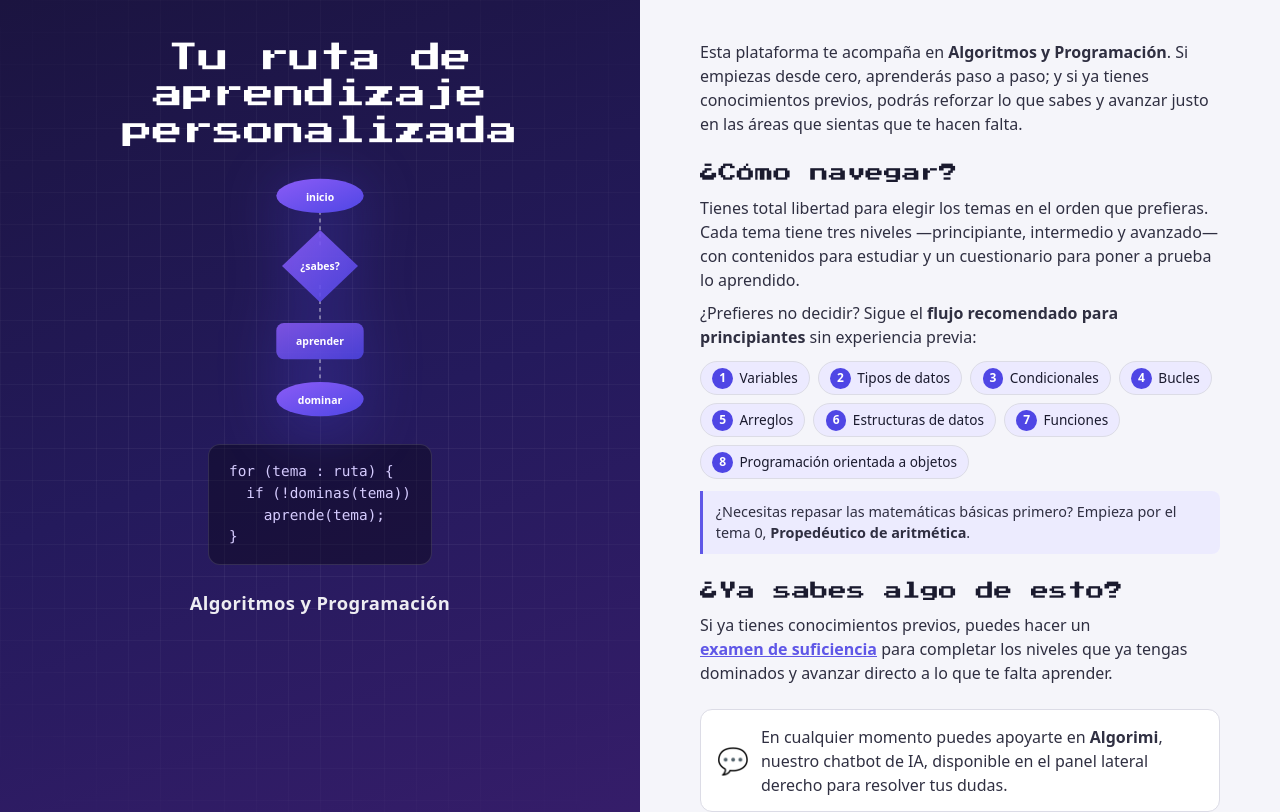
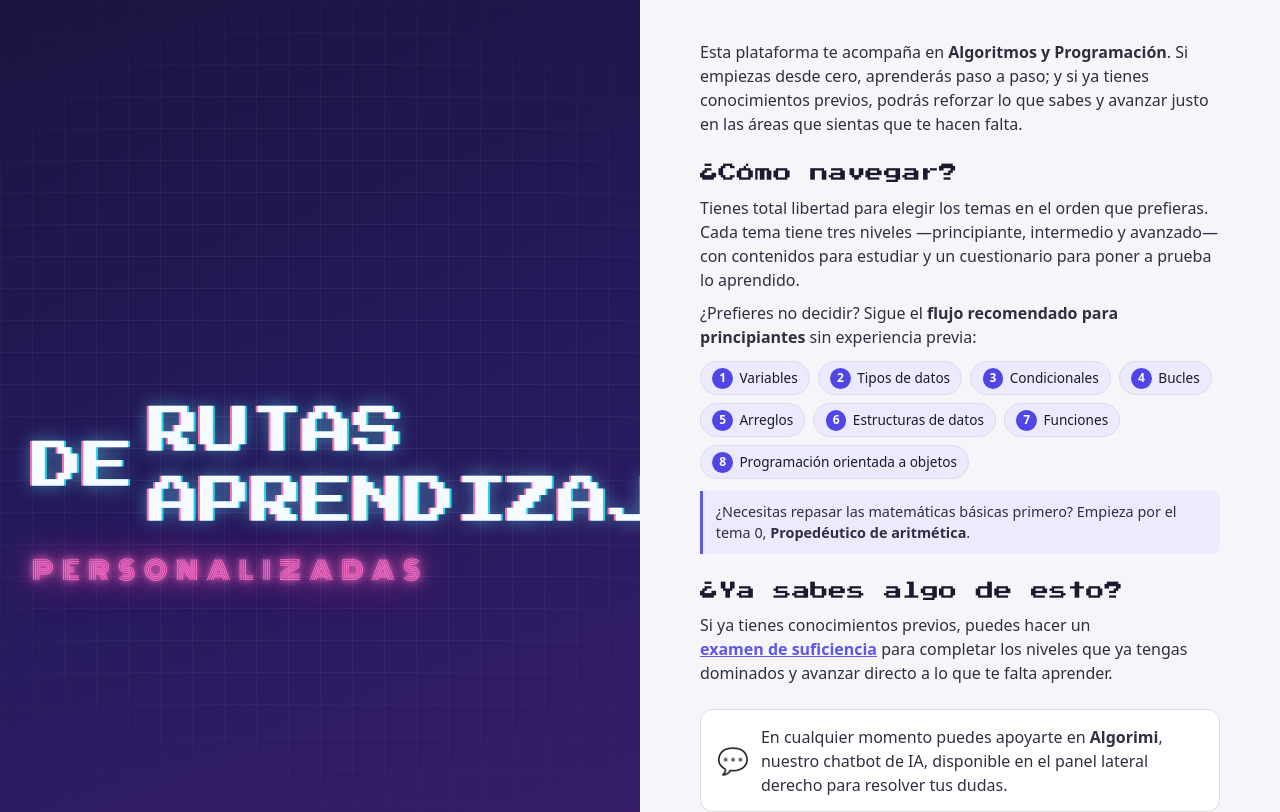
Before and after one commit to Heyzel/App-Ruta, a React (Vite) app: page / in a window 1280 px wide. Shown: the top 812 px of the page. Built offline with nearby package versions, Linux system fonts and the light colour scheme; no server answers.

Commit message:
feature: cambio visual en el titulo

```diff
--- a/index.html
+++ b/index.html
@@ -8,7 +8,7 @@
     <link rel="preconnect" href="https://fonts.googleapis.com" />
     <link rel="preconnect" href="https://fonts.gstatic.com" crossorigin />
     <link
-      href="https://fonts.googleapis.com/css2?family=Press+Start+2P&display=swap"
+      href="https://fonts.googleapis.com/css2?family=Press+Start+2P&family=Monoton&display=swap"
       rel="stylesheet"
     />
     <script
--- a/src/pages/Bienvenida.css
+++ b/src/pages/Bienvenida.css
@@ -10,6 +10,7 @@
   display: flex;
   flex-direction: column;
   align-items: center;
+  justify-content: center;
   overflow: hidden;
   background: linear-gradient(160deg, #1b1440 0%, #241a5c 45%, #3b1e6e 100%);
   color: #ffffff;
@@ -25,53 +26,6 @@
     linear-gradient(90deg, rgba(255, 255, 255, 0.05) 1px, transparent 1px);
   background-size: 32px 32px;
   mask-image: radial-gradient(circle at 50% 40%, #000 30%, transparent 78%);
-}
-
-.bienvenida-arte-contenido {
-  position: relative;
-  display: flex;
-  flex-direction: column;
-  align-items: center;
-  gap: 1.5rem;
-}
-
-.bienvenida-diagrama {
-  width: 190px;
-  height: auto;
-  filter: drop-shadow(0 10px 30px rgba(79, 70, 229, 0.45));
-}
-
-.bienvenida-linea {
-  stroke: rgba(255, 255, 255, 0.4);
-  stroke-width: 2;
-  stroke-dasharray: 4 4;
-}
-
-.bienvenida-nodo-texto {
-  fill: #ffffff;
-  font-size: 11px;
-  font-weight: 600;
-  text-anchor: middle;
-  font-family: system-ui, sans-serif;
-}
-
-.bienvenida-codigo {
-  margin: 0;
-  padding: 1rem 1.25rem;
-  border-radius: 12px;
-  background: rgba(0, 0, 0, 0.35);
-  border: 1px solid rgba(255, 255, 255, 0.12);
-  color: #d6ccff;
-  font: 0.9rem/1.5 'Consolas', 'Courier New', monospace;
-  white-space: pre;
-}
-
-.bienvenida-arte-lema {
-  margin: 0;
-  font-size: 1.15rem;
-  font-weight: 700;
-  letter-spacing: 0.02em;
-  opacity: 0.92;
 }
 
 /* ---- Mitad derecha: contenido ---- */
@@ -90,11 +44,60 @@
 }
 
 .bienvenida-titulo {
-  margin: 0 0 1.5rem;
-  font-size: 1.9rem;
-  line-height: 1.2;
-  text-align: center;
+  display: inline-grid;
+  grid-template-columns: auto auto;
+  align-items: start;
+  column-gap: 0.9rem;
+  row-gap: 0.2rem;
+  margin: 0 auto;
   color: #ffffff;
+}
+
+.bienvenida-titulo-de,
+.bienvenida-titulo-rutas,
+.bienvenida-titulo-aprendizaje {
+  display: block;
+  line-height: 1.3;
+  font-size: clamp(2rem, 5.4vw, 3.2rem);
+  color: #f5fbff;
+  text-shadow:
+    2px 0 #22d3ee,
+    -2px 0 #f472b6,
+    0 0 18px rgba(103, 232, 249, 0.55);
+}
+
+.bienvenida-titulo-de {
+  grid-column: 1;
+  grid-row: 1 / 3;
+  align-self: center;
+}
+
+.bienvenida-titulo-rutas {
+  grid-column: 2;
+  grid-row: 1;
+}
+
+.bienvenida-titulo-aprendizaje {
+  grid-column: 2;
+  grid-row: 2;
+}
+
+.bienvenida-titulo-personalizadas {
+  display: block;
+  grid-column: 1 / 3;
+  grid-row: 3;
+  margin-top: 0.8rem;
+  text-align: left;
+  font-family: 'Monoton', var(--font-titulo);
+  font-weight: 400;
+  font-size: clamp(1.1rem, 2.6vw, 1.6rem);
+  letter-spacing: 0.32em;
+  color: #ff6ec7;
+  text-shadow:
+    0 0 6px #ff6ec7,
+    0 0 14px #ff6ec7,
+    0 0 28px #d6409f,
+    0 0 46px #d6409f;
 }
 
 .bienvenida-intro {
--- a/src/pages/Bienvenida.jsx
+++ b/src/pages/Bienvenida.jsx
@@ -41,40 +41,12 @@ export function Bienvenida() {
   return (
     <div className="bienvenida">
       <aside className="bienvenida-arte">
-        <h1 className="bienvenida-titulo">Tu ruta de aprendizaje personalizada</h1>
-        <div className="bienvenida-arte-contenido">
-          <svg className="bienvenida-diagrama" viewBox="0 0 200 260" role="presentation" aria-hidden="true">
-            <defs>
-              <linearGradient id="grad-nodo" x1="0" y1="0" x2="1" y2="1">
-                <stop offset="0%" stopColor="#8b5cf6" />
-                <stop offset="100%" stopColor="#4f46e5" />
-              </linearGradient>
-            </defs>
-            {/* Conexiones del flujo */}
-            <path d="M100 40 L100 78" className="bienvenida-linea" />
-            <path d="M100 118 L100 156" className="bienvenida-linea" />
-            <path d="M100 196 L100 220" className="bienvenida-linea" />
-            {/* Inicio */}
-            <ellipse cx="100" cy="24" rx="46" ry="18" fill="url(#grad-nodo)" />
-            <text x="100" y="29" className="bienvenida-nodo-texto">inicio</text>
-            {/* Decisión */}
-            <polygon points="100,60 140,98 100,136 60,98" fill="url(#grad-nodo)" opacity="0.9" />
-            <text x="100" y="102" className="bienvenida-nodo-texto">¿sabes?</text>
-            {/* Proceso */}
-            <rect x="54" y="158" width="92" height="38" rx="8" fill="url(#grad-nodo)" opacity="0.85" />
-            <text x="100" y="181" className="bienvenida-nodo-texto">aprender</text>
-            {/* Fin */}
-            <ellipse cx="100" cy="238" rx="46" ry="18" fill="url(#grad-nodo)" />
-            <text x="100" y="243" className="bienvenida-nodo-texto">dominar</text>
-          </svg>
-          <pre className="bienvenida-codigo">
-{`for (tema : ruta) {
-  if (!dominas(tema))
-    aprende(tema);
-}`}
-          </pre>
-          <p className="bienvenida-arte-lema">Algoritmos y Programación</p>
-        </div>
+        <h1 className="bienvenida-titulo">
+          <span className="bienvenida-titulo-de">DE</span>
+          <span className="bienvenida-titulo-rutas">RUTAS</span>
+          <span className="bienvenida-titulo-aprendizaje">APRENDIZAJE</span>
+          <span className="bienvenida-titulo-personalizadas">PERSONALIZADAS</span>
+        </h1>
       </aside>
 
       <main className="bienvenida-panel">
```
